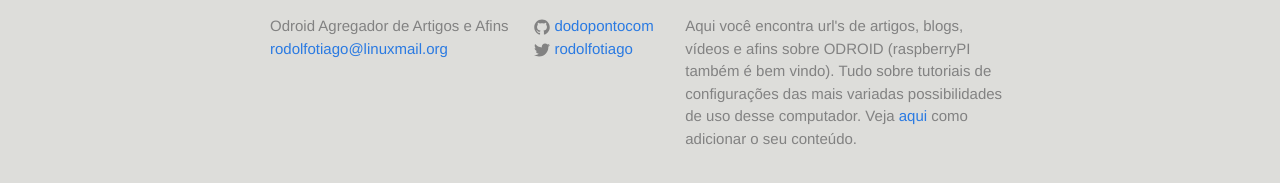
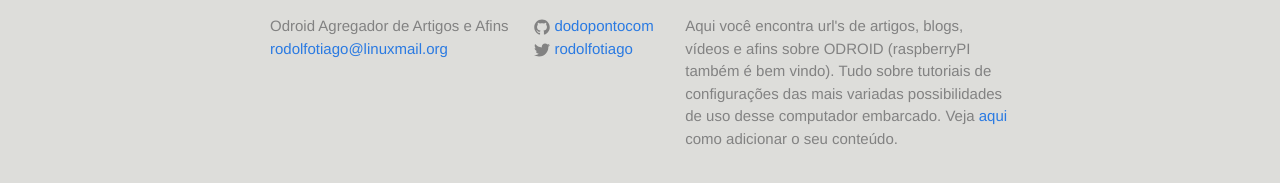
Before and after one commit to robsonneto5pi/odroid-br.github.io, a Jekyll site: the page built from index.html, in a window 1280 px wide. Shown: the part 558-741 px from the top of the page. Built offline with Jekyll 4.4.1, drawn with Linux system fonts in a browser that asks for light colours.

Commit message:
Update _config.yml

```diff
--- a/_config.yml
+++ b/_config.yml
@@ -10,7 +10,7 @@ title: Odroid Agregador de Artigos e Afins
 email: rodolfotiago@linuxmail.org
 description: > # this means to ignore newlines until "baseurl:"
   Aqui você encontra url's de artigos, blogs, vídeos e afins sobre ODROID (raspberryPI também é bem vindo). Tudo sobre tutoriais de configurações das mais variadas
-  possibilidades de uso desse computador. Veja <a href="/adicione">aqui</a> como adicionar o seu conteúdo.
+  possibilidades de uso desse computador embarcado. Veja <a href="/adicione">aqui</a> como adicionar o seu conteúdo.
 baseurl: "" # the subpath of your site, e.g. /blog
 url: "http://odroid-br.github.io" # the base hostname & protocol for your site
 twitter_username: rodolfotiago
```
